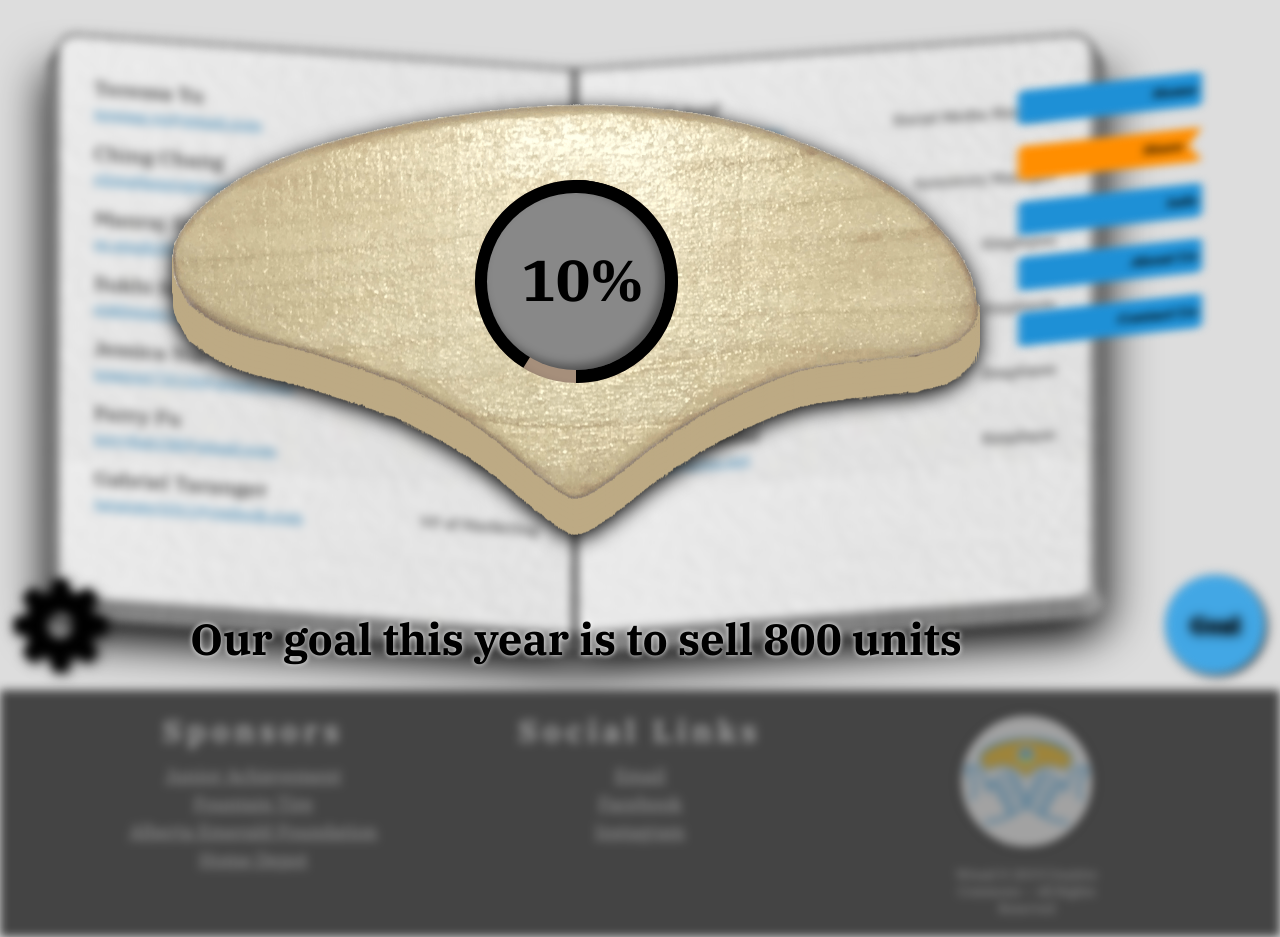
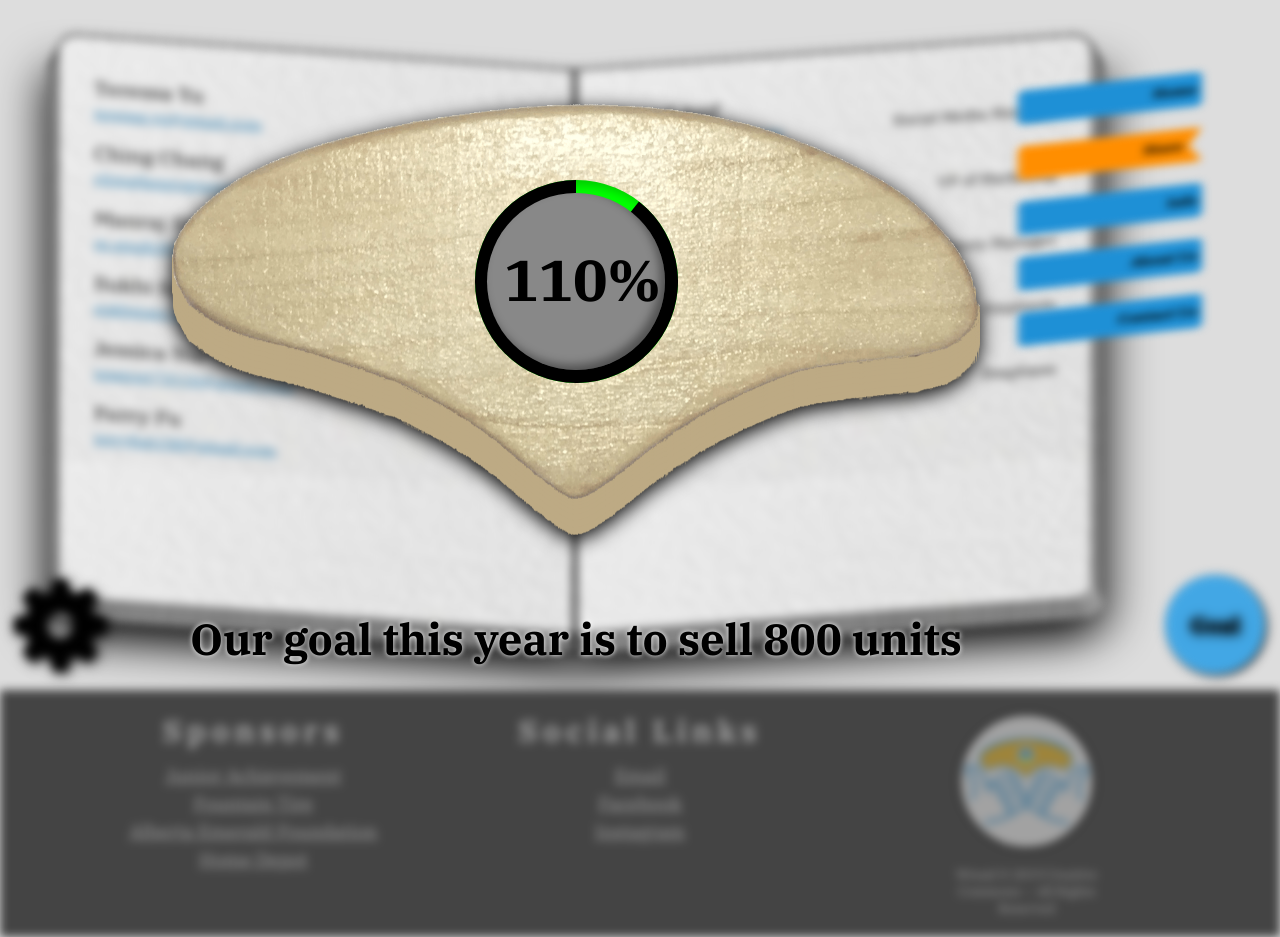
Before and after one commit to ChingChang9/Wread, a Vue app: page /contact in a window 1280 px wide. Both pictures are taken after a click on the element "Goal". Built offline with nearby package versions, Linux system fonts and the light colour scheme.

Commit message:
fixed over 100% goal

```diff
--- a/src/App.vue
+++ b/src/App.vue
@@ -85,7 +85,8 @@
         </div>
         <div id="inset">
           <div v-if="percentage.toString()[1] === '.'" id="percentage">{{ percentage.toString().substring(0, 1) }}%</div>
-          <div v-else id="percentage">{{ percentage.toString().substring(0, 2) }}%</div>
+          <div v-else-if="percentage.toString()[2] === '.'" id="percentage">{{ percentage.toString().substring(0, 2) }}%</div>
+          <div v-else id="percentage">{{ percentage.toString().substring(0, 3) }}%</div>
         </div>
       </div>
       <div v-if="showPercentage" id="goal-text-wrap">
@@ -222,7 +223,7 @@ export default {
     return {
       showGoal: true,
       showPercentage: false,
-      sold: 871,
+      sold: 885,
       percentage: 0,
       acceleration: 0.1,
       intervalID: 0,
@@ -337,10 +338,18 @@ export default {
               this.percentage = this.sold / 800 * 100;
               clearInterval(this.intervalID);
             }
-            document.querySelector(".fill").style.transform = `rotate(${ this.percentage * 1.8 }deg)`;
-            document.querySelectorAll(".fill")[1].style.transform = `rotate(${ this.percentage * 1.8 }deg)`;
-            document.querySelector(".mask").style.transform = `rotate(${ this.percentage * 1.8 }deg)`;
-            document.querySelector("#fix").style.transform = `rotate(${ this.percentage * 1.8 * 2 }deg)`;
+            if (this.percentage < 100) {
+              document.querySelector(".fill").style.transform = `rotate(${ this.percentage * 1.8 }deg)`;
+              document.querySelectorAll(".fill")[1].style.transform = `rotate(${ this.percentage * 1.8 }deg)`;
+              document.querySelector(".mask").style.transform = `rotate(${ this.percentage * 1.8 }deg)`;
+              document.querySelector("#fix").style.transform = `rotate(${ this.percentage * 1.8 * 2 }deg)`;
+            } else {
+              document.querySelector("#radial-progress").style.backgroundColor = "#00FF00";
+              document.querySelector(".fill").style.transform = `rotate(180deg)`;
+              document.querySelectorAll(".fill")[1].style.transform = `rotate(${ -180 + (this.percentage - 100) * 1.8 * 2 }deg)`;
+              document.querySelector(".mask").style.transform = `rotate(180deg)`;
+              document.querySelector("#fix").style.transform = `rotate(360deg)`;
+            }
           }.bind(this), 10);
           clearTimeout(this.timeoutID);
         }.bind(this), 1000);
--- a/src/views/Contact.vue
+++ b/src/views/Contact.vue
@@ -11,7 +11,6 @@
         <a href="mailto:chingtheprogrammer@icloud.com">chingtheprogrammer@icloud.com</a>
         <div class="job-title">
           <div>VP of Production</div>
-          <div>Web Developer</div>
         </div>
       </div>
       <div class="person">
@@ -19,7 +18,6 @@
         <a href="mailto:m.singh38@share.epsb.ca">m.singh38@share.epsb.ca</a>
         <div class="job-title">
           <div>VP of IT</div>
-          <div>Production Assistant</div>
         </div>
       </div>
       <div class="person">
@@ -37,17 +35,17 @@
         <a href="mailto:jerryfu6158@gmail.com">jerryfu6158@gmail.com</a>
         <div class="job-title">VP of HR</div>
       </div>
-      <div class="person">
-        <div class="name">Gabriel Taranger</div>
-        <a href="mailto:taranger1011@outlook.com">taranger1011@outlook.com</a>
-        <div class="job-title">VP of Marketing</div>
-      </div>
     </div>
     <div class="right">
       <div class="person">
         <div class="name">Ryaad Asif</div>
         <a href="mailto:asif.fabian@gmail.com">asif.fabian@gmail.com</a>
         <div class="job-title">Social Media Manager</div>
+      </div>
+      <div class="person">
+        <div class="name">Gabriel Taranger</div>
+        <a href="mailto:taranger1011@outlook.com">taranger1011@outlook.com</a>
+        <div class="job-title">VP of Marketing</div>
       </div>
       <div class="person">
         <div class="name">Marcus Taranger</div>
@@ -62,16 +60,6 @@
       <div class="person">
         <div class="name">Jason Liao</div>
         <a href="mailto:jasonliaoca@gmail.com">jasonliaoca@gmail.com</a>
-        <div class="job-title">Employee</div>
-      </div>
-      <div class="person">
-        <div class="name">Caide Sundal</div>
-        <a href="mailto:hands@thesundals.ca">hands@thesundals.ca</a>
-        <div class="job-title">Employee</div>
-      </div>
-      <div class="person">
-        <div class="name">Carsen Sundal</div>
-        <a href="mailto:csundal@telus.net">csundal@telus.net</a>
         <div class="job-title">Employee</div>
       </div>
     </div>
```
